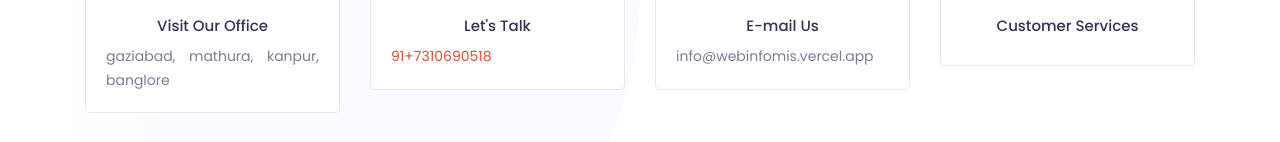
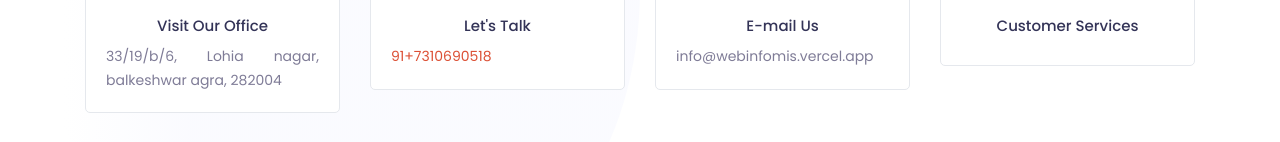
Before and after one commit to webinfomis/webdesign, a plain HTML site: page contact/index.html in a window 1280 px wide. Shown: the part 320-462 px from the top of the page. Drawn offline with Linux system fonts and the light colour scheme; files whose address does not match are found by name.

Commit message:
Update index.html

```diff
--- a/contact/index.html
+++ b/contact/index.html
@@ -110,7 +110,7 @@
                 <i class="ti-location-pin"></i>
               </div>
               <h4>Visit Our Office</h4>
-              <p>gaziabad, mathura, kanpur, banglore
+              <p>33/19/b/6, Lohia nagar, balkeshwar agra, 282004
 </p>
             </div>
           </div> <!-- col -->
```
